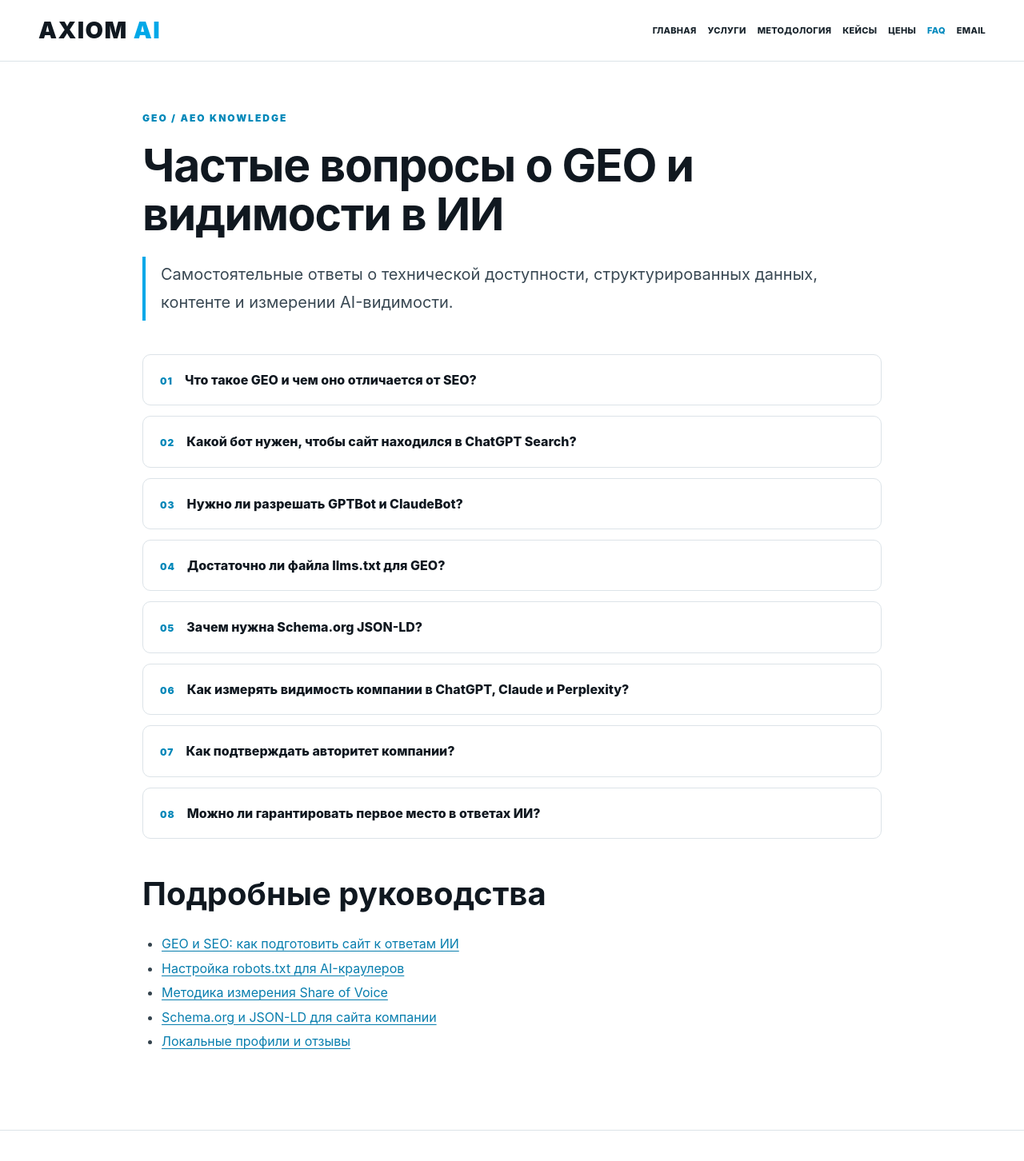
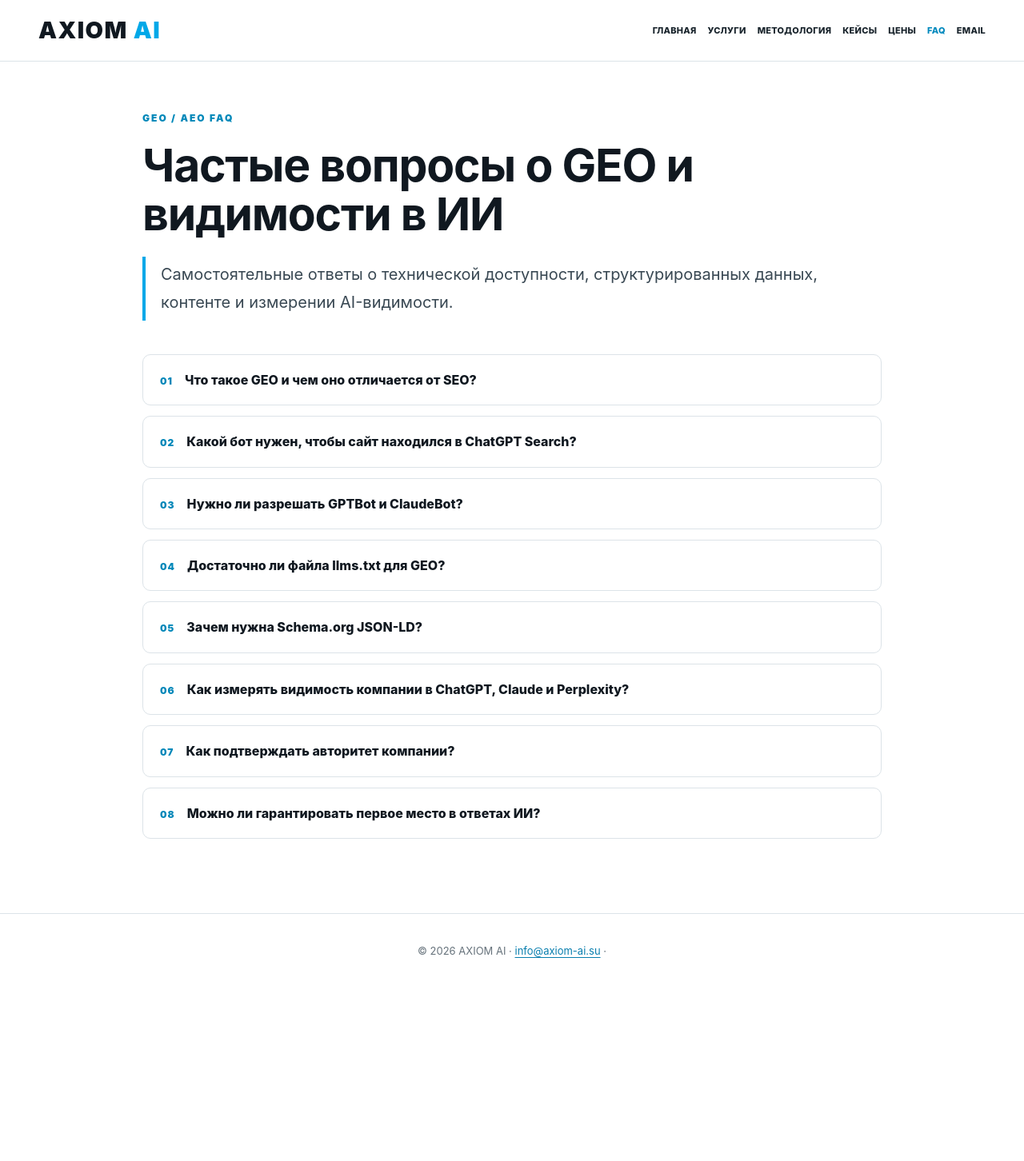
Before and after one commit to Chandr777/axiom-ai, a React (Vite) app: page /faq in a window 1280 px wide. Shown: the top 1452 px of the page at 80% size. After the commit the page ends 1236 px from the top, so only its background shows below. Built offline with nearby package versions, Linux system fonts and the light colour scheme.

Commit message:
Remove knowledge base links and Telegram contacts

```diff
--- a/src/FAQ.jsx
+++ b/src/FAQ.jsx
@@ -16,16 +16,8 @@ const faqSchema = {'@context':'https://schema.org','@type':'FAQPage','@id':'http
 export default function FAQ() {
   usePageMeta("Частые вопросы о GEO и AEO — Axiom AI", "Ответы о GEO, AEO, AI-краулерах, robots.txt, llms.txt, Schema.org и измерении видимости.", "/faq")
  return <div className="page-shell"><Navbar/><main className="page-content">
-  <p className="eyebrow-dark">GEO / AEO KNOWLEDGE</p><h1>Частые вопросы о GEO и видимости в ИИ</h1>
+  <p className="eyebrow-dark">GEO / AEO FAQ</p><h1>Частые вопросы о GEO и видимости в ИИ</h1>
   <p className="page-lead">Самостоятельные ответы о технической доступности, структурированных данных, контенте и измерении AI-видимости.</p>
   {questions.map((x,i)=><details className="faq-item" key={x.q}><summary><span className="step">0{i+1}</span>{x.q}</summary><p>{x.a}</p></details>)}
-  <h2>Подробные руководства</h2>
-  <ul className="readable-list">
-   <li><a href="/knowledge/geo-vs-seo/">GEO и SEO: как подготовить сайт к ответам ИИ</a></li>
-   <li><a href="/knowledge/robots-and-ai-crawlers/">Настройка robots.txt для AI-краулеров</a></li>
-   <li><a href="/knowledge/measure-ai-visibility/">Методика измерения Share of Voice</a></li>
-   <li><a href="/knowledge/structured-data/">Schema.org и JSON-LD для сайта компании</a></li>
-   <li><a href="/knowledge/local-presence/">Локальные профили и отзывы</a></li>
-  </ul>
- </main><script type="application/ld+json">{JSON.stringify(faqSchema)}</script><footer className="site-footer"><p>© 2026 AXIOM AI · <a href="mailto:info@axiom-ai.su">info@axiom-ai.su</a> · <a href="https://t.me/MakarovLev">@MakarovLev</a></p></footer></div>
+ </main><script type="application/ld+json">{JSON.stringify(faqSchema)}</script><footer className="site-footer"><p>© 2026 AXIOM AI · <a href="mailto:info@axiom-ai.su">info@axiom-ai.su</a> · </p></footer></div>
 }
```
